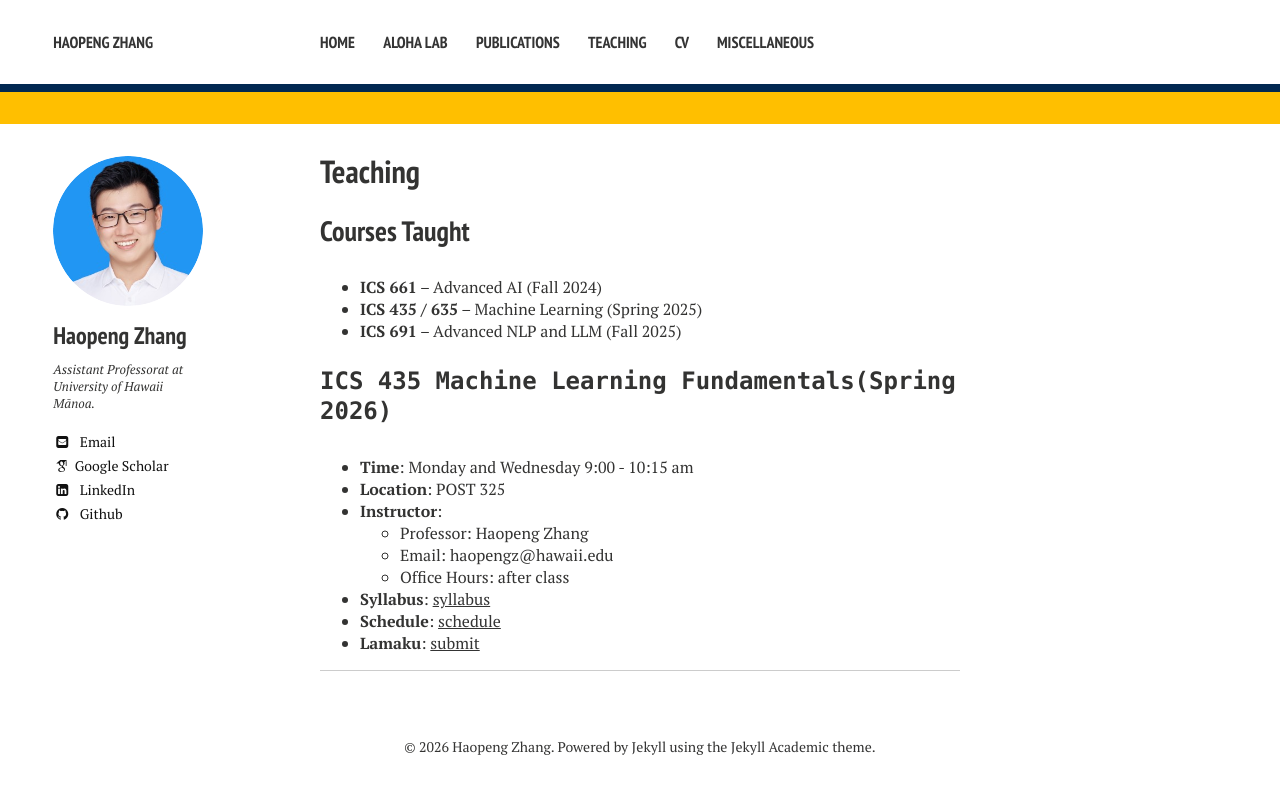
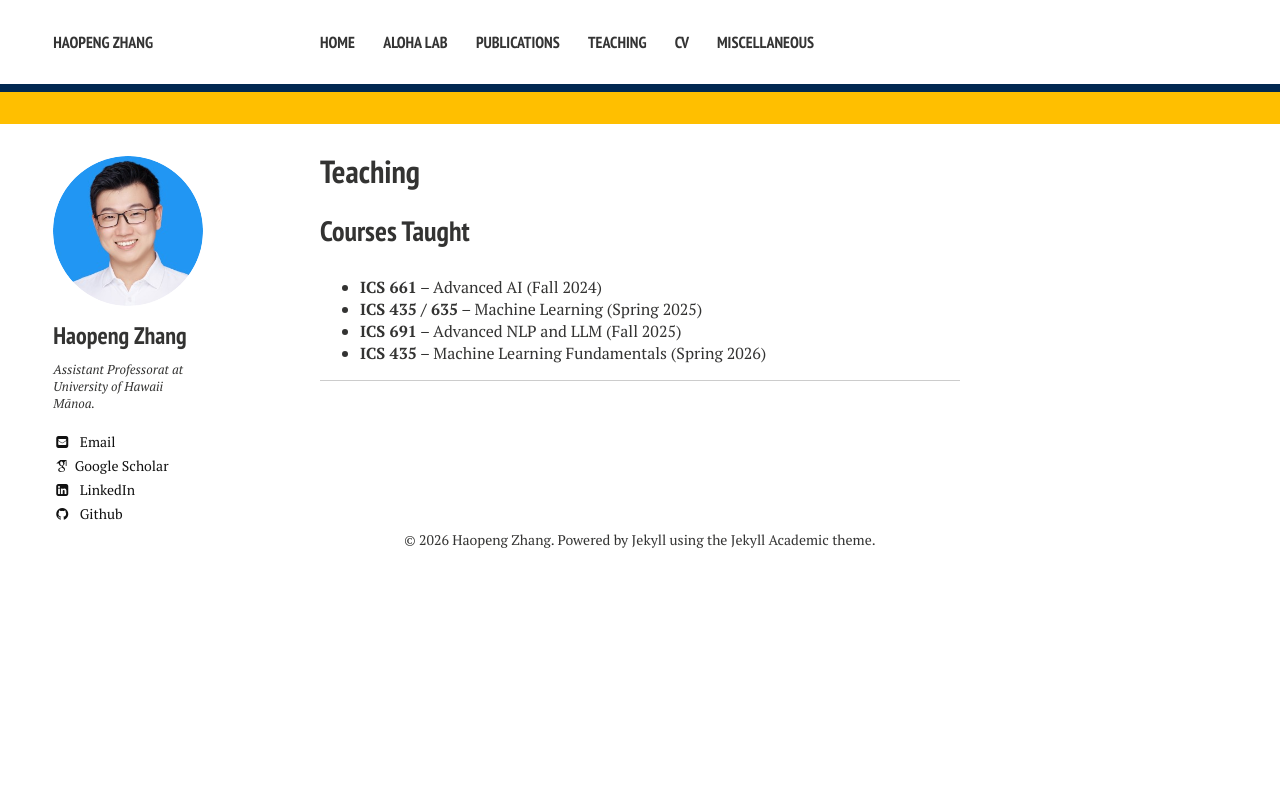
Before and after one commit to hpzhang94/hpzhang94.github.io, a Jekyll site: the page built from teaching.md, in a window 1280 px wide. Shown: the top 794 px of the page. Built offline with Jekyll 4.4.1, drawn with Linux system fonts in a browser that asks for light colours; nearby versions of some CDN libraries; some web fonts are replaced.

Commit message:
Update teaching.md

```diff
--- a/teaching.md
+++ b/teaching.md
@@ -9,10 +9,9 @@ layout: page
 - **ICS 661** – Advanced AI (Fall 2024)
 - **ICS 435 / 635** – Machine Learning (Spring 2025)
 - **ICS 691** – Advanced NLP and LLM (Fall 2025)
+- **ICS 435** – Machine Learning Fundamentals (Spring 2026)
 
-### `ICS 435 Machine Learning Fundamentals(Spring 2026)`
-
-- **Time**: Monday and Wednesday 9:00 - 10:15 am
+<!-- - **Time**: Monday and Wednesday 9:00 - 10:15 am
 - **Location**: POST 325
 - **Instructor**:
   - Professor: Haopeng Zhang
@@ -20,4 +19,4 @@ layout: page
   - Office Hours: after class
 - **Syllabus**: <a href="https://docs.google.com/document/d/1eVCWx1H5G-V6bW9aMyX3Ey4xdVQpVuryTgO09IG5BMA/edit?usp=sharing" target="_blank">syllabus</a>
 - **Schedule**: <a href="https://docs.google.com/spreadsheets/d/1c3xDTMyCazqLL1hGfhzYMtuGZnHyxZrwS5AgwuCj7Us/edit?usp=sharing" target="_blank">schedule</a>
-- **Lamaku**: <a href="https://lamaku.hawaii.edu/d2l/home/110772" target="_blank">submit</a>
+- **Lamaku**: <a href="https://lamaku.hawaii.edu/d2l/home/110772" target="_blank">submit</a> -->
```
